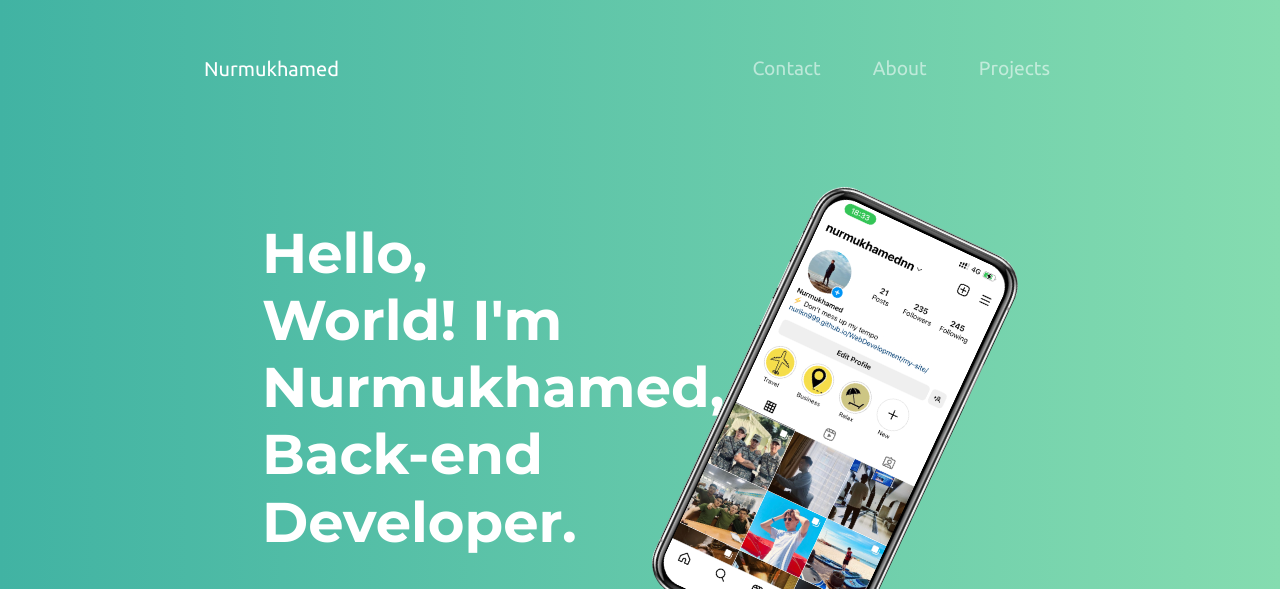
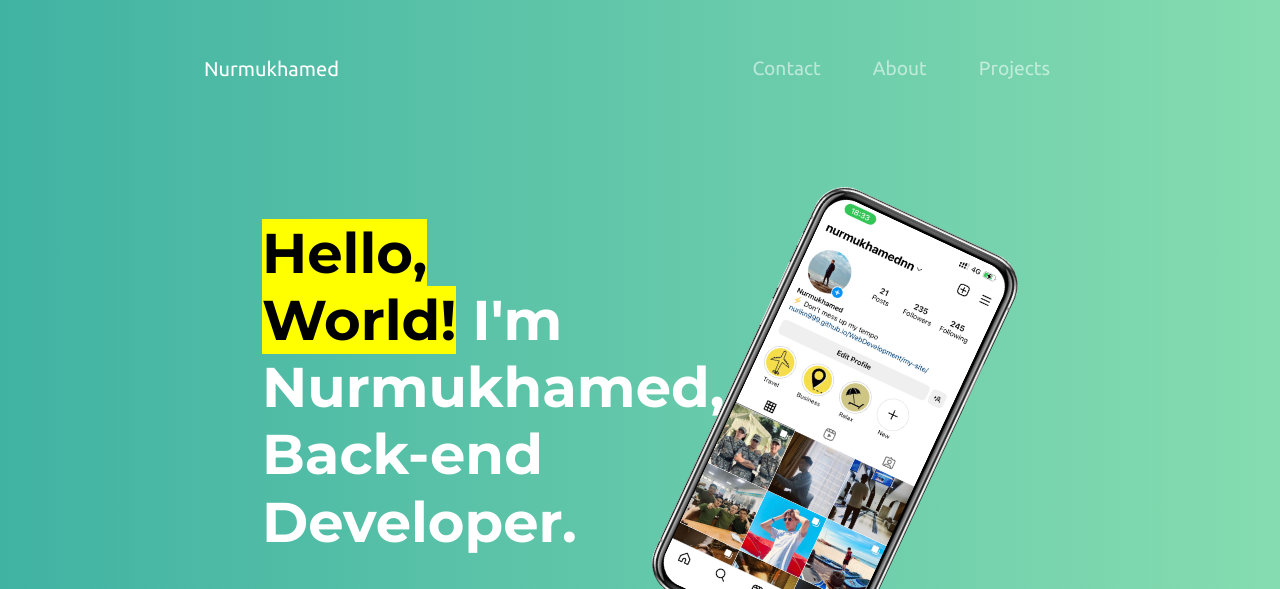
Before and after one commit to NurikN999/WebDevelopment, a plain HTML site: page bootstrap/index.html in a window 1280 px wide. Shown: the top 589 px of the page. Drawn offline with Linux system fonts and the light colour scheme.

Commit message:
span-yellow

```diff
--- a/bootstrap/index.html
+++ b/bootstrap/index.html
@@ -47,7 +47,7 @@
             <div class="container" style="padding: 0 15%;">
                 <div class="row">
                     <div class="col-lg-6">
-                        <h1 class="title-heading">Hello, World! I'm Nurmukhamed, Back-end Developer.</h1>
+                        <h1 class="title-heading"><span style="background-color: yellow; color:black;">Hello, World!</span> I'm Nurmukhamed, Back-end Developer.</h1>
                         <a href="https://github.com/NurikN999"><button type="button" class="btn btn-dark btn-lg buttons"><i class="fa fa-github" style="margin-right: 5px;"></i>GitHub</button></a>
                         <a href="https://www.instagram.com/nurmukhamednn/"><button type="button" class="btn btn-outline-light btn-lg buttons"><i class="fa fa-instagram" style="margin-right: 5px;"></i>Instagram</button></a>
                     </div>
```
